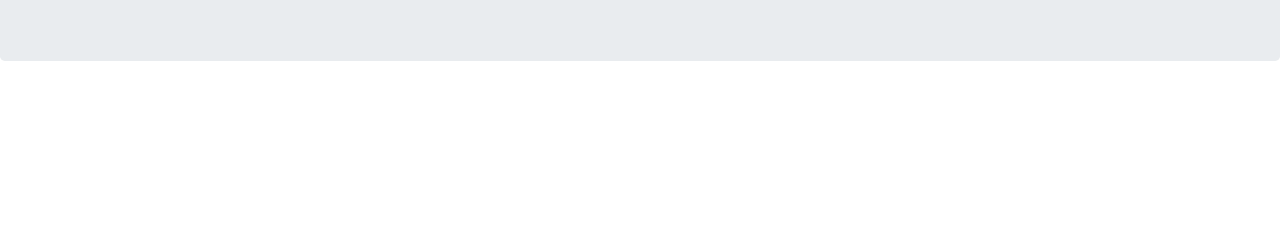
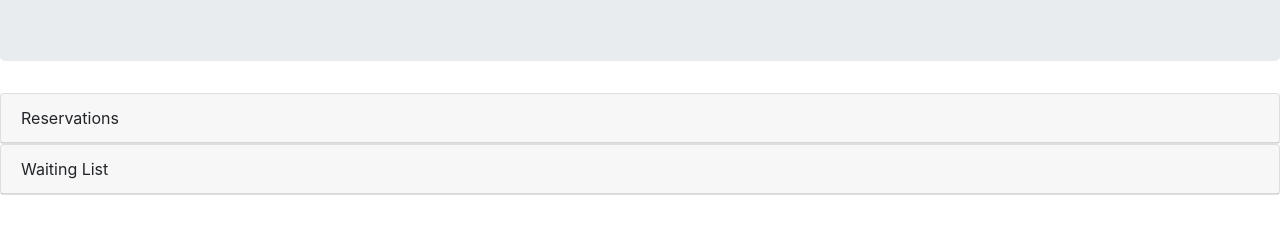
Before and after one commit to caseyjames95/HotRestaurant, a website: page public/view.html in a window 1280 px wide. Shown: the part 287-520 px from the top of the page. Drawn offline with nearby package versions, Linux system fonts and the light colour scheme.

Commit message:
added cards for resv/wait

```diff
--- a/public/view.html
+++ b/public/view.html
@@ -21,5 +21,24 @@
     </div>
   </div>
 
+  <!-- view tables -->
+<div class="card">
+  <div class="card-header">
+    Reservations
+  </div>
+  <ul class="list-group list-group-flush">
+  </ul>
+</div>
+
+<div class="card">
+  <div class="card-header">
+  Waiting List
+  </div>
+  <div class = 'body'>
+  <ul class="list-group list-group-flush">
+  </ul>
+ </div>
+</div>
+
 </body>
 </html>
```
